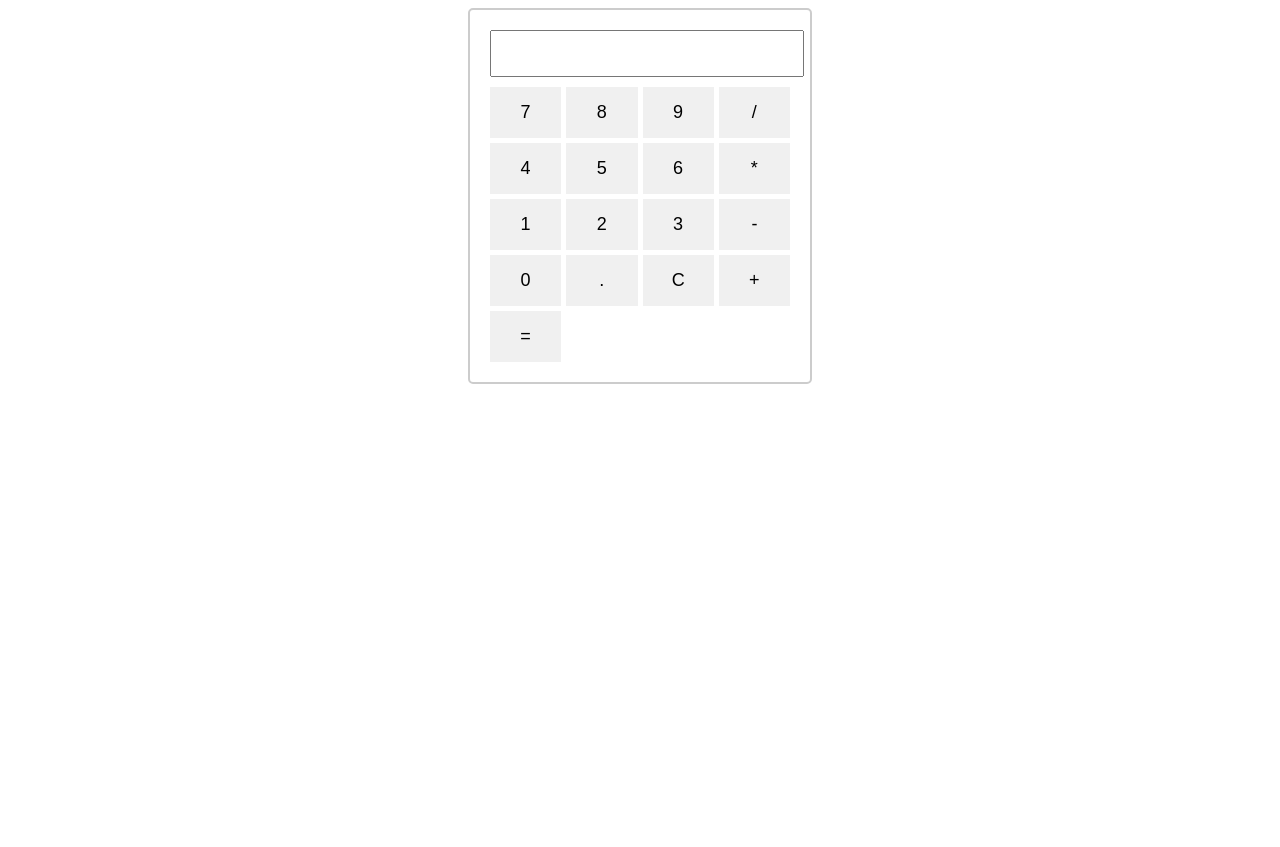
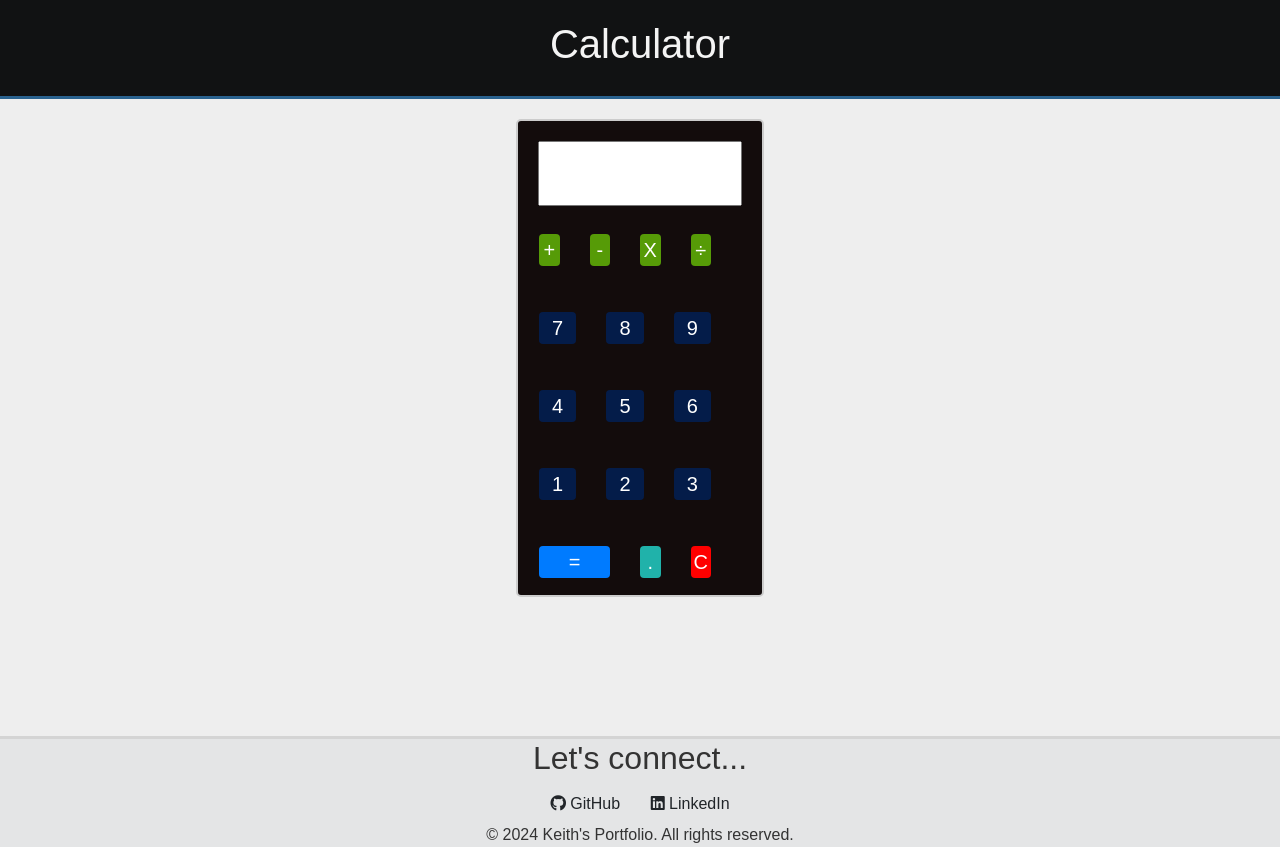
Before and after one commit to OnyangoOmondie97/Odin_-Project-Calculator, a plain HTML site: page idex.html in a window 1280 px wide. Before the commit the page ends 800 px from the top, so only its background shows below. Drawn offline with nearby package versions, Linux system fonts and the light colour scheme.

Commit message:
Editing Git UI

```diff
--- a/idex.html
+++ b/idex.html
@@ -4,31 +4,79 @@
     <meta charset="UTF-8">
     <meta name="viewport" content="width=device-width, initial-scale=1.0">
     <title>Calculator</title>
+    <link rel="stylesheet" href="https://stackpath.bootstrapcdn.com/bootstrap/4.5.2/css/bootstrap.min.css">
+    <link rel="stylesheet" href="https://cdnjs.cloudflare.com/ajax/libs/font-awesome/5.15.3/css/all.min.css">
     <link rel="stylesheet" href="styles.css">
 </head>
 <body>
-    <div class="calculator">
-        <input type="text" id="display" readonly>
-        <div class="buttons">
-            <button class="digit" data-value="7">7</button>
-            <button class="digit" data-value="8">8</button>
-            <button class="digit" data-value="9">9</button>
-            <button class="operator" data-value="/">/</button>
-            <button class="digit" data-value="4">4</button>
-            <button class="digit" data-value="5">5</button>
-            <button class="digit" data-value="6">6</button>
-            <button class="operator" data-value="*">*</button>
-            <button class="digit" data-value="1">1</button>
-            <button class="digit" data-value="2">2</button>
-            <button class="digit" data-value="3">3</button>
-            <button class="operator" data-value="-">-</button>
-            <button class="digit" data-value="0">0</button>
-            <button class="decimal" data-value=".">.</button>
-            <button id="clear">C</button>
-            <button class="operator" data-value="+">+</button>
-            <button id="equals">=</button>
+    <header class="header">
+        <h1 class="title">Calculator</h1>
+    </header>
+
+    <main class="main">
+        <div class="container calculator">
+            <input type="text" id="display" readonly>
+
+            <div class="buttons">
+                <!-- Row 1 -->
+                <div id="row1" class="row">
+                    <div class="col-3"><button class="operator btn btn-danger" data-value="+">+</button></div>
+                    <div class="col-3"><button class="operator btn btn-danger" data-value="-">-</button></div>
+                    <div class="col-3"><button class="operator btn btn-danger" data-value="*">X</button></div>
+                    <div class="col-3"><button class="operator btn btn-danger" data-value="/">÷</button></div>
+                </div>
+
+                <!-- Row 2 -->
+                <div id="row2" class="row">
+                    <div class="col-4"><button class="digit btn btn-primary" data-value="7">7</button></div>
+                    <div class="col-4"><button class="digit btn btn-primary" data-value="8">8</button></div>
+                    <div class="col-4"><button class="digit btn btn-primary" data-value="9">9</button></div>
+                </div>
+
+                <!-- Row 3 -->
+                <div id="row3" class="row">
+                    <div class="col-4"><button class="digit btn btn-primary" data-value="4">4</button></div>
+                    <div class="col-4"><button class="digit btn btn-primary" data-value="5">5</button></div>
+                    <div class="col-4"><button class="digit btn btn-primary" data-value="6">6</button></div>
+                </div>
+
+                <!-- Row 4 -->
+                <div id="row4" class="row">
+                    <div class="col-4"><button class="digit btn btn-primary" data-value="1">1</button></div>
+                    <div class="col-4"><button class="digit btn btn-primary" data-value="2">2</button></div>
+                    <div class="col-4"><button class="digit btn btn-primary" data-value="3">3</button></div>
+                </div>
+
+                <!-- Row 5 -->
+                <div id="row5" class="row">
+                    <div class="col-6"><button id="equals" class="w-100 btn btn-primary">=</button></div>
+                    <div class="col-3"><button class="decimal btn btn-primary" data-value=".">.</button></div>
+                    <div class="col-3"><button id="clear" class="w-100 btn btn-danger">C</button></div>
+                </div>
+
+            </div>
         </div>
-    </div>
+    </main>
+
+    <footer>
+        <!-- Contact Section -->
+        <section id="contact" class="contact-section">
+            <div class="contact-section-header">
+                <h2>Let's connect...</h2>
+            </div>
+            <div class="contact-links">
+                <a id="profile-link" href="https://github.com/OnyangoOmondie97" target="_blank" class="btn contact-details"><i class="fab fa-github"></i> GitHub</a>
+                <a id="profile-link" href="https://www.linkedin.com/in/keith-omondi/" target="_blank" class="btn contact-details"><i class="fab fa-linkedin"></i> LinkedIn</a>
+            </div>
+        </section>
+        <section id="copyright" class="copyright-section">
+            <div class="copyright">
+                <p>&copy; 2024 Keith's Portfolio. All rights reserved.</p>
+            </div>
+        </section>
+    </footer>
+
     <script src="script.js"></script>
+    <script src="https://stackpath.bootstrapcdn.com/bootstrap/4.5.2/js/bootstrap.min.js"></script>
 </body>
 </html>
--- a/styles.css
+++ b/styles.css
@@ -1,36 +1,103 @@
+body {
+    font-family: Arial, sans-serif;
+    text-align: center;
+    background-color: #e4e5e6;
+    margin: 0;
+    padding: 0;
+    color: #333;
+    height: 100vh;
+}
+
+.header {
+    padding: 20px;
+    background-color: #111213;
+    color: #f4f4f4;
+    border-bottom: 3px solid #2a628f;
+}
+
+.main {
+    padding: 20px;
+    background-color: #eeeeee;
+    border-bottom: 3px solid #d4d4d4;
+    height: 80%;
+}
+
+.footer {
+    background-color: #333;
+    color: #f4f4f4;
+    padding: 5px;
+    position: fixed;
+    bottom: 0;
+    width: 100%;
+    font-size: 12px;
+}
+
 .calculator {
-    max-width: 300px;
+    max-width: 20%;
+    height: 80%;
     margin: 0 auto;
     padding: 20px;
     border: 2px solid #ccc;
     border-radius: 5px;
+    background-color: #130c0c;
 }
 
 #display {
-    width: calc(100% - 10px);
-    margin-bottom: 10px;
-    padding: 10px;
+    width: 100%;
+    margin-bottom: 5px;
+    padding: 1px;
     font-size: 20px;
+    height: 15%;
 }
 
 .buttons {
-    display: grid;
-    grid-template-columns: repeat(4, 1fr);
-    grid-gap: 5px;
+    display: flex;
+    flex-direction: column;
+    justify-content: space-around;
+    height:90%;
+    width: 100%;
 }
 
-button {
-    padding: 15px;
-    font-size: 18px;
-    border: none;
-    background-color: #f0f0f0;
-    cursor: pointer;
+.buttons .row {
+    display: flex;
+    justify-content: space-around;
+    align-items: center;
+    flex: 1;
+    height: 100%;
+    width: 100%;
+    padding: 1px;
 }
 
-button:hover {
+.buttons button {
+    flex: 1;
+    padding: 1px;
+    font-size: 20px;
+    border:#ccc;
+    cursor: pointer;
+    height: 100%;
+    width: 100%;
+}
+
+.buttons button.operator {
+    background-color: #569b07;
+}
+
+.buttons button.digit {
+    background-color: #041c49;
+}
+
+.buttons button.decimal {
+    background-color: #20b2aa;
+}
+
+.buttons button#clear {
+    background-color: red;
+}
+
+.buttons button:hover {
     background-color: #ddd;
 }
 
-button:active {
+.buttons button:active {
     background-color: #bbb;
 }
```
